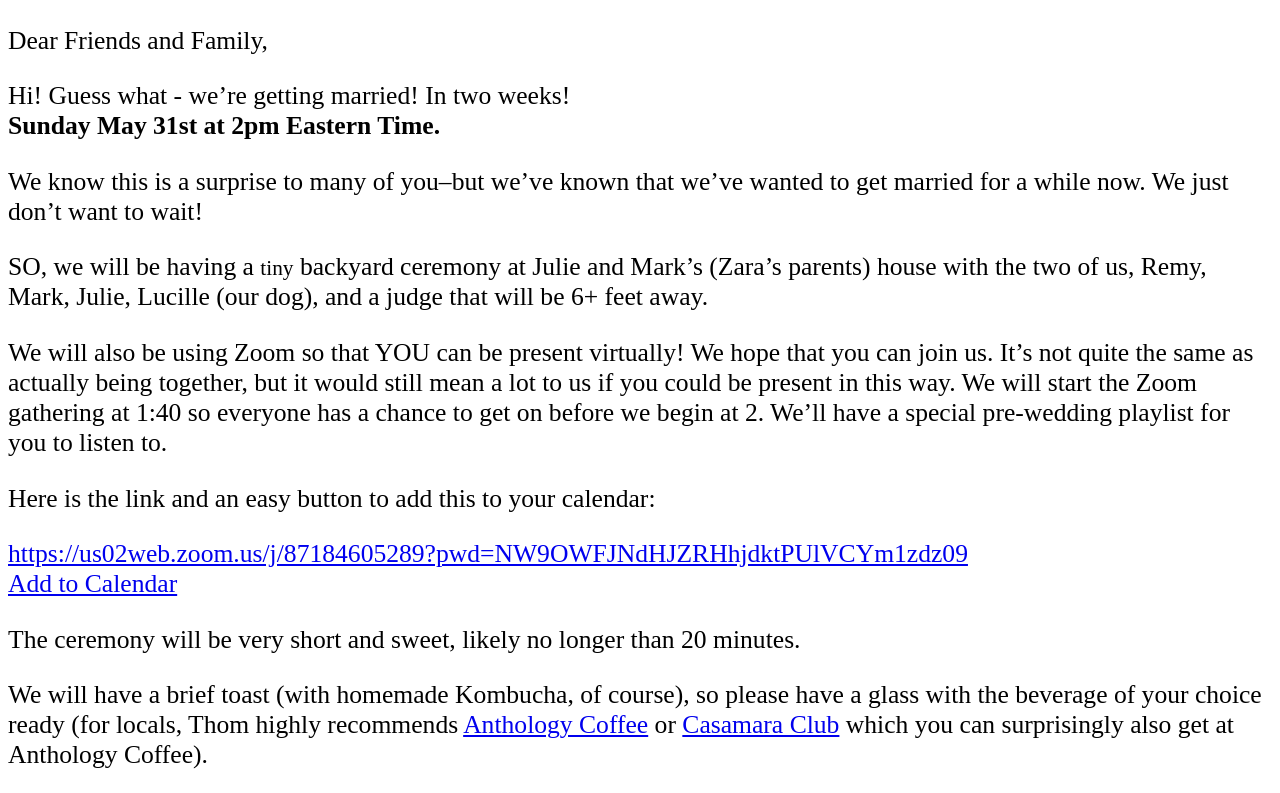
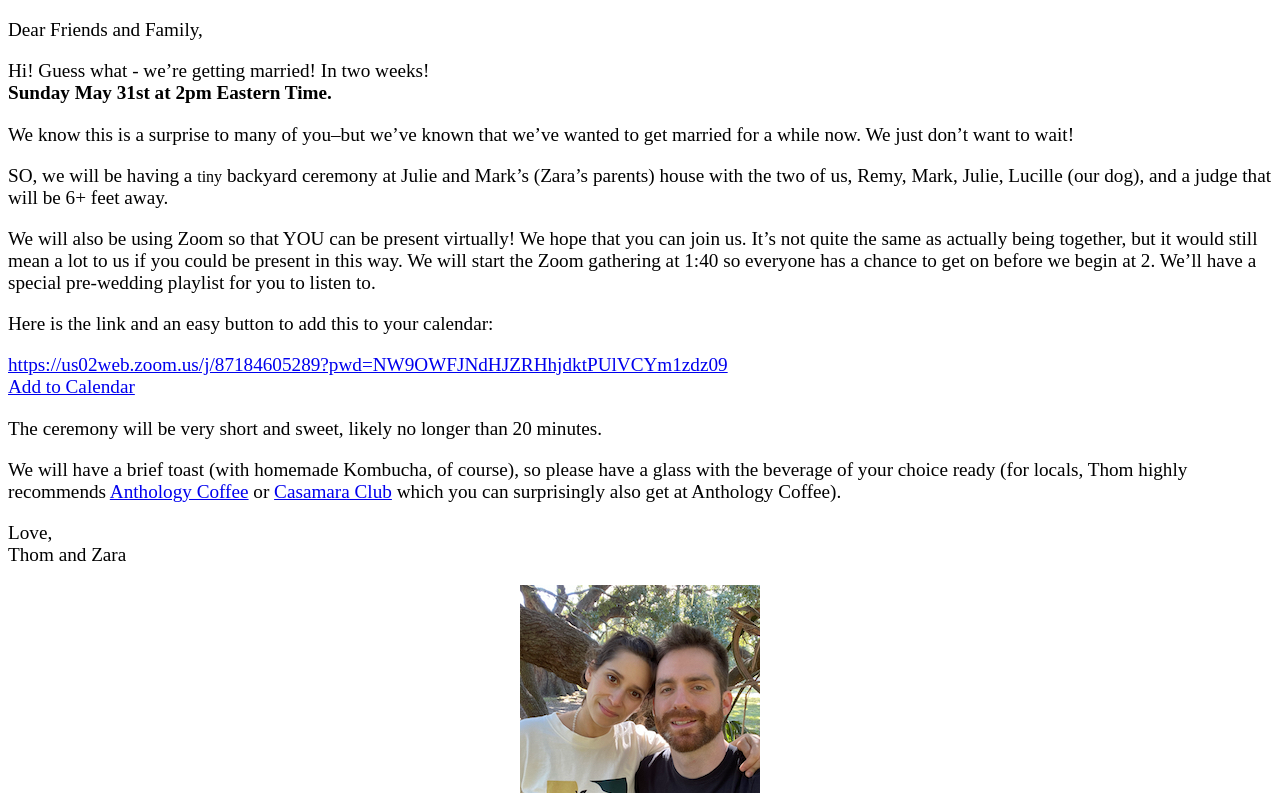
Before and after one commit to thomfogarty/thomfogarty.github.io, a plain HTML site: page index.html in a window 1280 px wide. Shown: the top 793 px of the page. Drawn offline with Linux system fonts and the light colour scheme.

Commit message:
bigger font

```diff
--- a/index.html
+++ b/index.html
@@ -3,7 +3,9 @@
 <head>
 <title>Thom and Zara's Wedding</title>
 <style>
-html { font-size: 2vw; }
+p {
+font-size: 120%;
+}
 </style>
 </head>
 <body>
```
